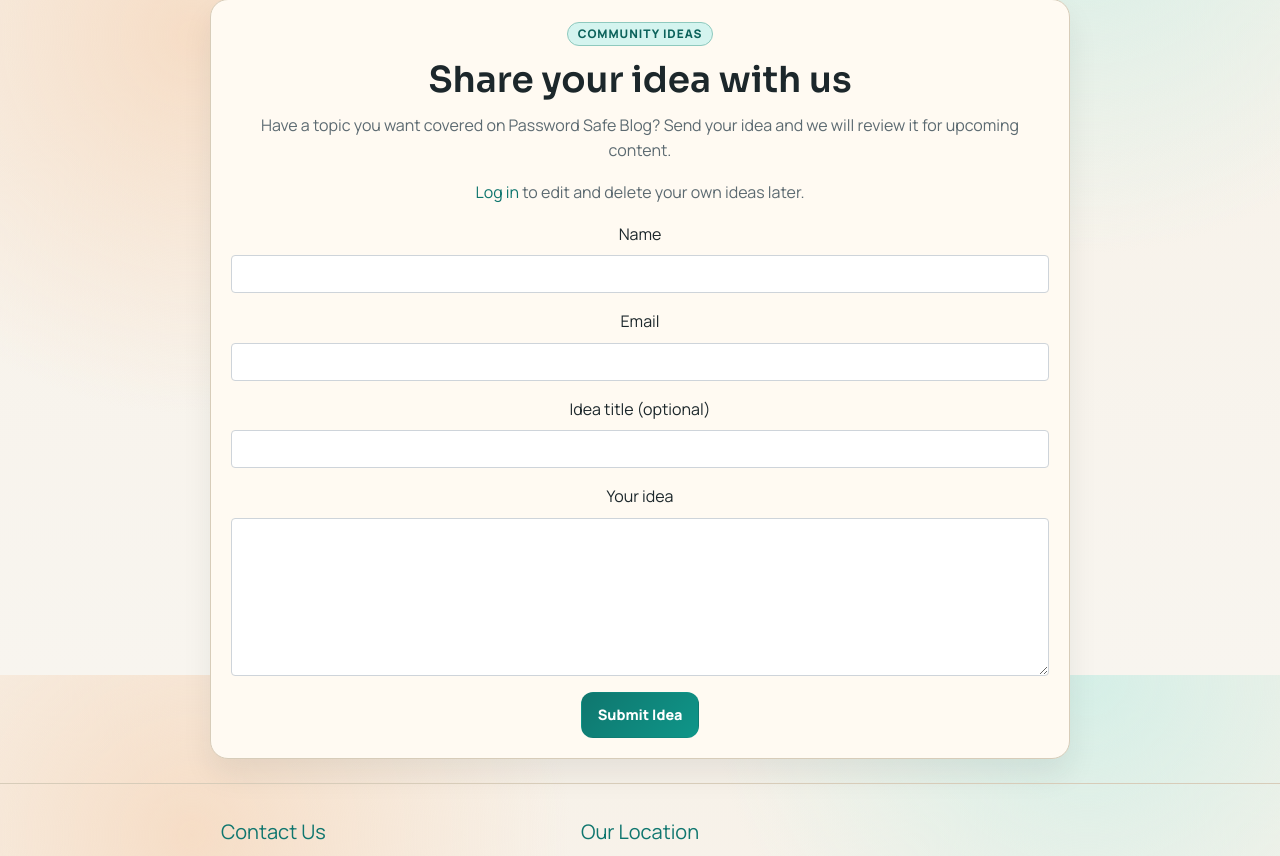
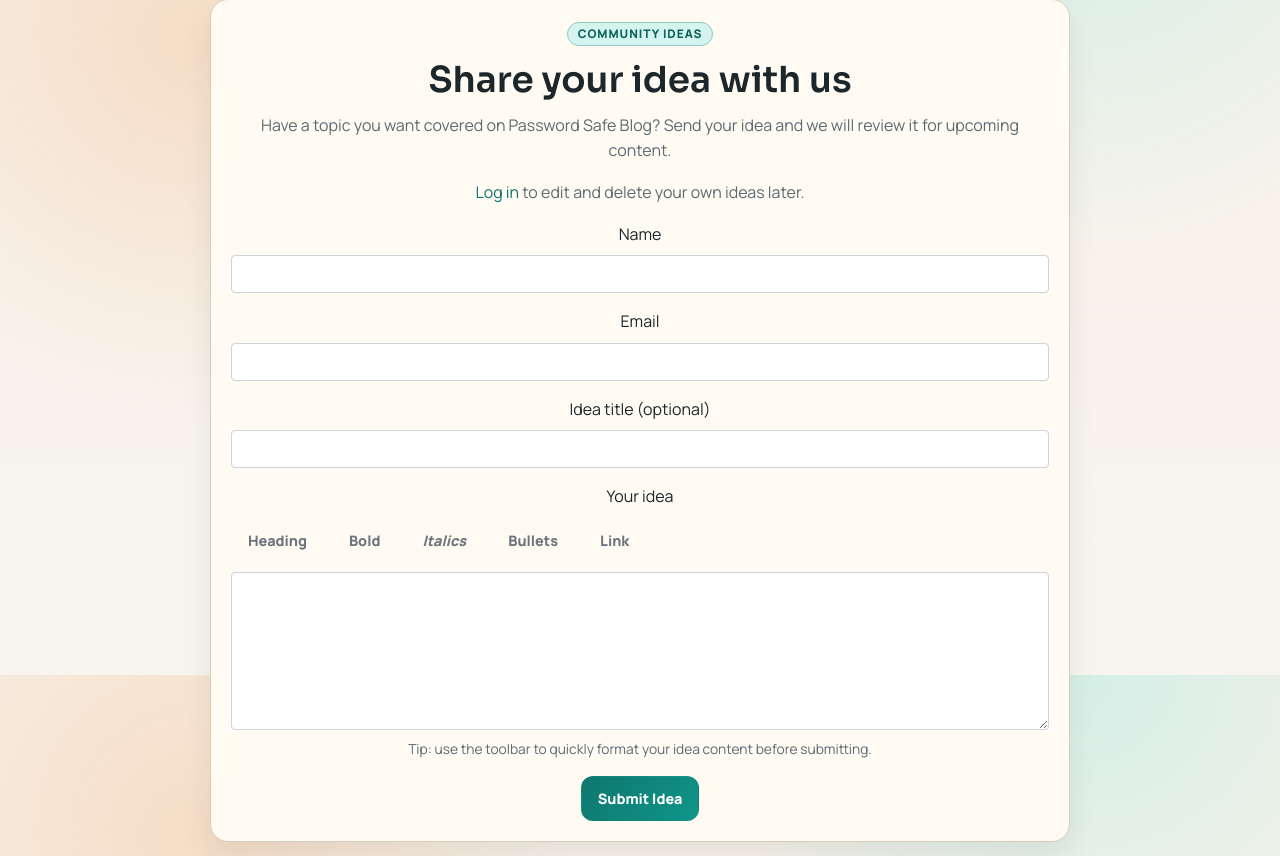
Before and after one commit to tendayiht-png/password_space_blog, a Django app: template templates/ideas.html in a window 1280 px wide. Shown: the part 925-1781 px from the top of the page. Run offline with Django 3.2, Linux system fonts and the light colour scheme; the template is opened without the code that fills it, so the values that code supplies are empty.

Commit message:
Updated ideas page with prefill, preview and text options.

```diff
--- a/templates/base.html
+++ b/templates/base.html
@@ -41,7 +41,6 @@
                 <a class="nav-link" href="{% url 'ideas_page' %}">Share Ideas</a>
                 {% if user.is_authenticated %}
                 <a class="nav-link" href="{% url 'my_ideas_page' %}">My Ideas</a>
-                <a class="nav-link" href="{% url 'post_editor_page' %}">Write Post</a>
                 {% if user.is_staff %}
                 <a class="nav-link" href="{% url 'unallocated_ideas_page' %}">Unallocated Ideas</a>
                 {% endif %}
--- a/templates/ideas.html
+++ b/templates/ideas.html
@@ -82,6 +82,13 @@
 
       <div class="mb-3">
         <label for="idea" class="form-label">Your idea</label>
+        <div class="d-flex flex-wrap gap-2 mb-2" role="toolbar" aria-label="Idea formatting toolbar">
+          <button type="button" class="btn btn-outline-secondary btn-sm" data-idea-format="heading">Heading</button>
+          <button type="button" class="btn btn-outline-secondary btn-sm" data-idea-format="bold"><strong>Bold</strong></button>
+          <button type="button" class="btn btn-outline-secondary btn-sm" data-idea-format="italic"><em>Italics</em></button>
+          <button type="button" class="btn btn-outline-secondary btn-sm" data-idea-format="bullets">Bullets</button>
+          <button type="button" class="btn btn-outline-secondary btn-sm" data-idea-format="link">Link</button>
+        </div>
         <textarea
           id="idea"
           name="idea"
@@ -89,6 +96,7 @@
           rows="6"
           required
         >{{ form_data.idea }}</textarea>
+        <p class="field-help mt-2 mb-0">Tip: use the toolbar to quickly format your idea content before submitting.</p>
         {% if errors.idea %}<div class="text-danger mt-1">{{ errors.idea }}</div>{% endif %}
       </div>
 
@@ -97,4 +105,89 @@
 
     </section>
 </main>
+
+<script>
+document.addEventListener('DOMContentLoaded', function () {
+  const ideaField = document.getElementById('idea');
+  const toolbar = document.querySelector('[role="toolbar"]');
+
+  if (!ideaField || !toolbar) {
+    return;
+  }
+
+  function replaceSelection(replacement) {
+    const start = ideaField.selectionStart;
+    const end = ideaField.selectionEnd;
+    const value = ideaField.value;
+    ideaField.value = value.slice(0, start) + replacement + value.slice(end);
+    const cursor = start + replacement.length;
+    ideaField.setSelectionRange(cursor, cursor);
+    ideaField.focus();
+  }
+
+  function wrapSelection(prefix, suffix, fallbackText) {
+    const start = ideaField.selectionStart;
+    const end = ideaField.selectionEnd;
+    const selected = ideaField.value.slice(start, end) || fallbackText;
+    replaceSelection(prefix + selected + suffix);
+  }
+
+  function lineSelectionTransform(transformLine) {
+    const start = ideaField.selectionStart;
+    const end = ideaField.selectionEnd;
+    const selected = ideaField.value.slice(start, end) || 'List item';
+    const transformed = selected
+      .split(/\r?\n/)
+      .filter(function (line) { return line.trim().length > 0; })
+      .map(transformLine)
+      .join('\n');
+
+    replaceSelection(transformed || transformLine('List item'));
+  }
+
+  function insertLink() {
+    const start = ideaField.selectionStart;
+    const end = ideaField.selectionEnd;
+    const selected = ideaField.value.slice(start, end) || 'link text';
+    const url = window.prompt('Enter URL (https://...)', 'https://');
+    if (!url) {
+      return;
+    }
+
+    replaceSelection('[' + selected + '](' + url.trim() + ')');
+  }
+
+  toolbar.addEventListener('click', function (event) {
+    const button = event.target.closest('button[data-idea-format]');
+    if (!button) {
+      return;
+    }
+
+    const action = button.getAttribute('data-idea-format');
+    if (action === 'heading') {
+      wrapSelection('## ', '', 'Idea heading');
+      return;
+    }
+
+    if (action === 'bold') {
+      wrapSelection('**', '**', 'important text');
+      return;
+    }
+
+    if (action === 'italic') {
+      wrapSelection('*', '*', 'emphasis');
+      return;
+    }
+
+    if (action === 'bullets') {
+      lineSelectionTransform(function (line) { return '- ' + line.trim(); });
+      return;
+    }
+
+    if (action === 'link') {
+      insertLink();
+    }
+  });
+});
+</script>
 {% endblock %}
```
